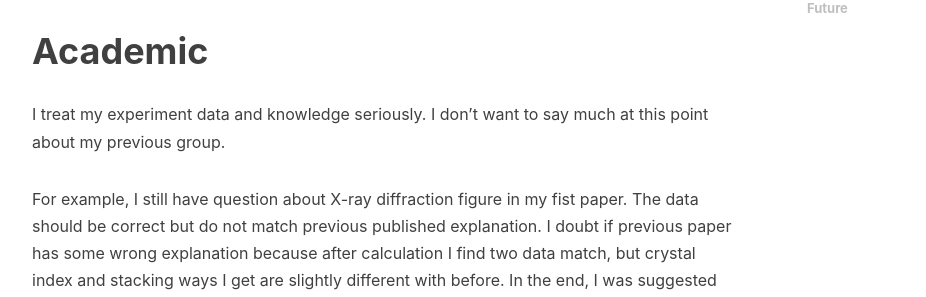
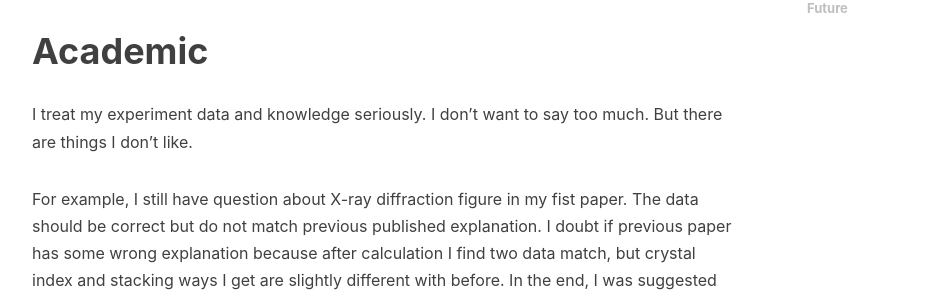
Before and after one commit to XiaoshiZ/ysmiles.com, a Jekyll site: the page built from _posts/2016-09-14-Why-I-choose-to-leave-the-group.md, in a window 1280 px wide and 900 px high, scrolled down 1786 px. Shown: the part 156-453 px from the top of the window, without its empty margins (233-1159 px from the left). Built offline with Jekyll 4.4.1, drawn with Linux system fonts in a browser that asks for light colours; nearby versions of some CDN libraries; comment, search, counter and statistics services are not loaded.

Commit message:
few update

```diff
--- a/_posts/2016-09-14-Why-I-choose-to-leave-the-group.md
+++ b/_posts/2016-09-14-Why-I-choose-to-leave-the-group.md
@@ -53,7 +53,7 @@ I checked online on 3:40PM it did not arrive. Finally it arrived at 4:05PM. Beca
 And for this, I was doubted 'cannot handle PhD', 'waste our time', and be suggested 'leave early'.
 
 # Academic
-I treat my experiment data and knowledge seriously. I don't want to say much at this point about my previous group.
+I treat my experiment data and knowledge seriously. I don't want to say too much. But there are things I don't like.
 
 For example, I still have question about X-ray diffraction figure in my fist paper.
 The data should be correct but do not match previous published explanation.
```
